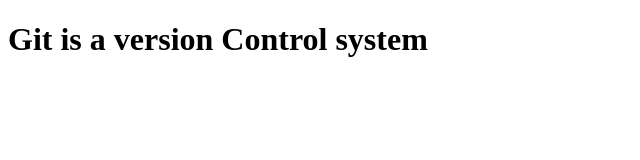
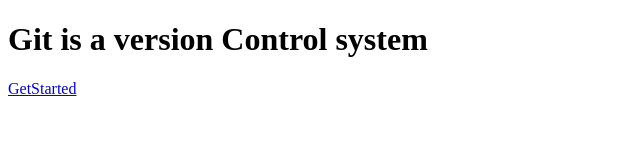
Before and after one commit to KevinBiju2310/gitPractice, a website: page testing.html in a window 1280 px wide. Shown: the full height of the page, 0-640 px from the left. Drawn offline with Linux system fonts and the light colour scheme.

Commit message:
changes made in index and testing

```diff
--- a/index.js
+++ b/index.js
@@ -1,5 +1,9 @@
 const fs = require('fs');
 const PDFDocument = require('pdfkit');
+
+
+
+
 
 // Create a new PDF document
 const doc = new PDFDocument();
--- a/testing.html
+++ b/testing.html
@@ -7,5 +7,7 @@
 </head>
 <body>
     <h1>Git is a version Control system</h1>
+
+    <a href="https://git-scm.com/doc">GetStarted</a>
 </body>
 </html>
```
